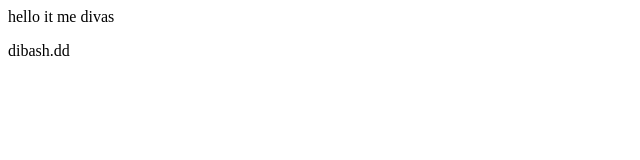
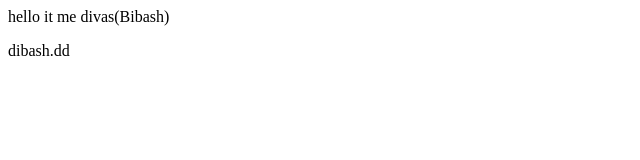
Before and after one commit to Dibash47/LocalRepo, a plain HTML site: page index.html in a window 1280 px wide. Shown: the full height of the page, 0-640 px from the left. Drawn offline with Linux system fonts and the light colour scheme.

Commit message:
add new feature

```diff
--- a/index.html
+++ b/index.html
@@ -1,4 +1,4 @@
 <p>
-    hello it me divas
+    hello it me divas(Bibash)
 </p>
 <p>dibash.dd</p>
```
